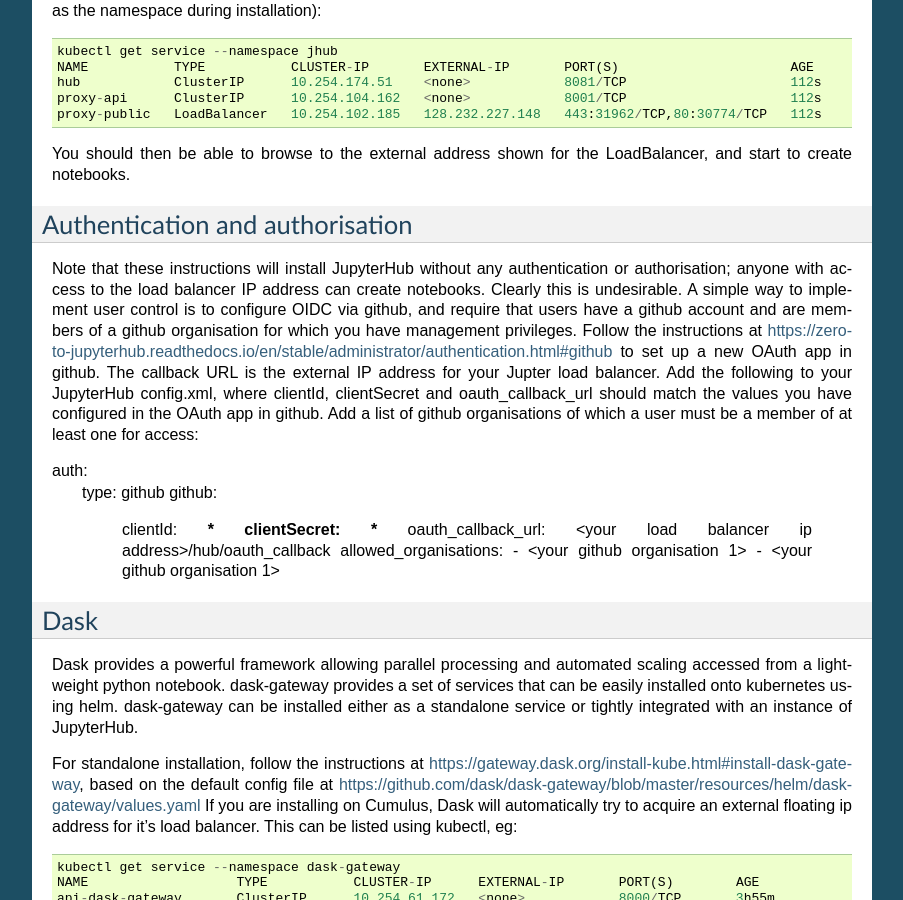
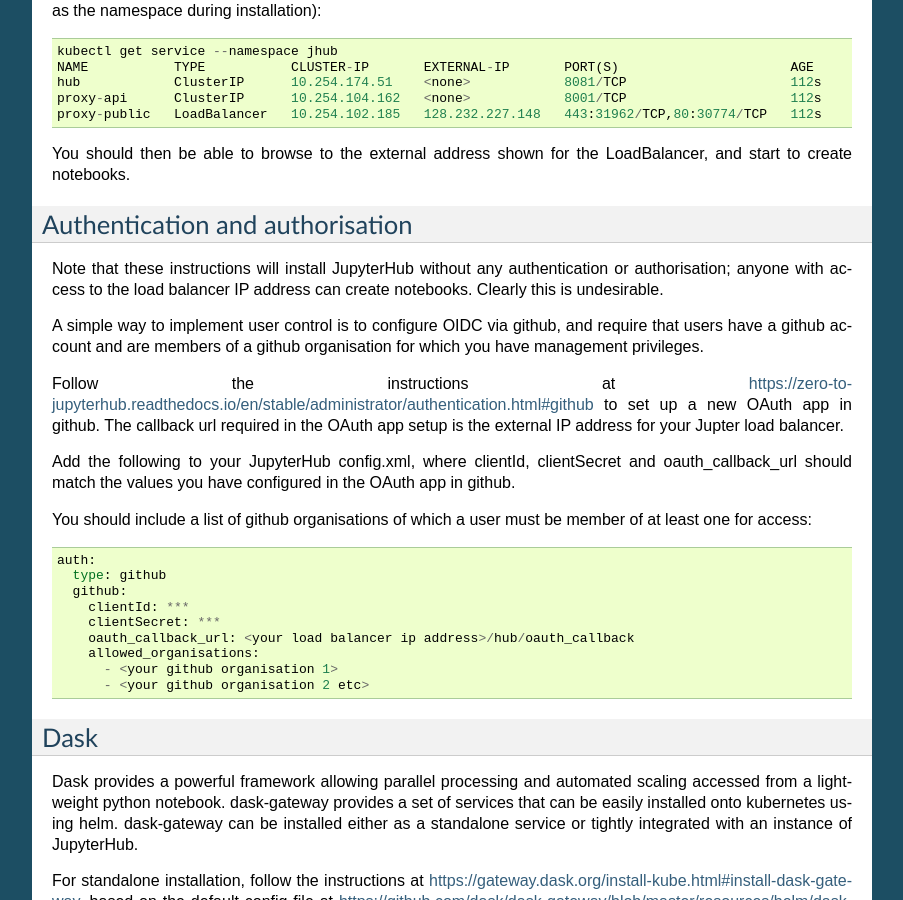
Before and after one commit to millingw/jupiterhub-iris-docs, a Sphinx documentation site: the page built from docs/source/magnum.rst, in a window 1280 px wide and 900 px high, scrolled down 3388 px. Shown: the whole window, without its empty margins (198-1101 px from the left). Built offline with Sphinx 7.4.7, drawn with Linux system fonts in a browser that asks for light colours.

Commit message:
fixed rst formatting errors

```diff
--- a/docs/source/magnum.rst
+++ b/docs/source/magnum.rst
@@ -169,20 +169,24 @@
 Authentication and authorisation
 --------------------------------
 Note that these instructions will install JupyterHub without any authentication or authorisation; anyone with access to the load balancer IP address can create notebooks. Clearly this is undesirable.
+
 A simple way to implement user control is to configure OIDC via github, and require that users have a github account and are members of a github organisation for which you have management privileges.
-Follow the instructions at https://zero-to-jupyterhub.readthedocs.io/en/stable/administrator/authentication.html#github to set up a new OAuth app in github. The callback URL is the external IP address for your Jupter load balancer.
+
+Follow the instructions at https://zero-to-jupyterhub.readthedocs.io/en/stable/administrator/authentication.html#github to set up a new OAuth app in github. The callback url required in the OAuth app setup is the external IP address for your Jupter load balancer.
+
 Add the following to your JupyterHub config.xml, where clientId, clientSecret and oauth_callback_url should match the values you have configured in the OAuth app in github.
-Add a list of github organisations of which a user must be a member of at least one for access::
 
-auth:
-  type: github
-  github:
-    clientId: ***
-    clientSecret: ***
-    oauth_callback_url: <your load balancer ip address>/hub/oauth_callback
-    allowed_organisations:
-    - <your github organisation 1>
-    - <your github organisation 1>
+You should include a list of github organisations of which a user must be member of at least one for access::
+
+ auth:
+   type: github
+   github:
+     clientId: ***
+     clientSecret: ***
+     oauth_callback_url: <your load balancer ip address>/hub/oauth_callback
+     allowed_organisations:
+       - <your github organisation 1>
+       - <your github organisation 2 etc>
 
 
 Dask
```
